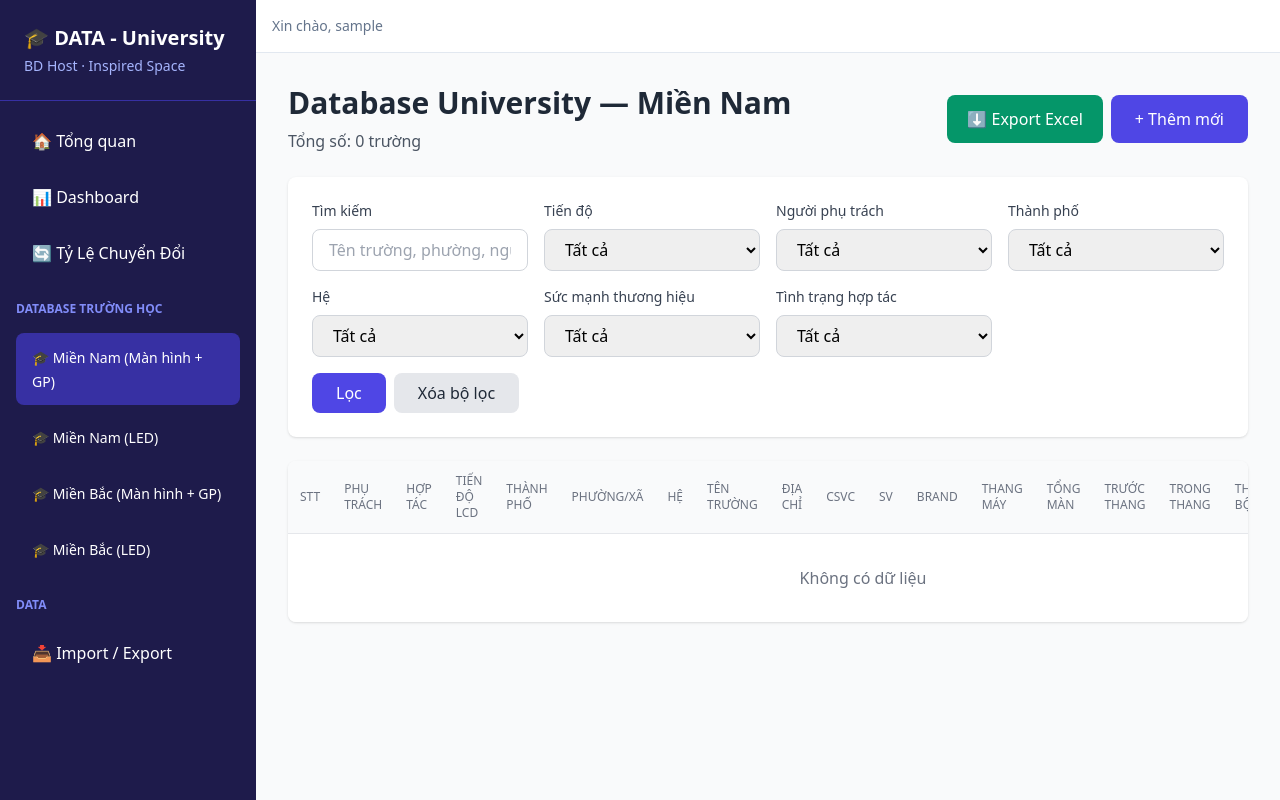
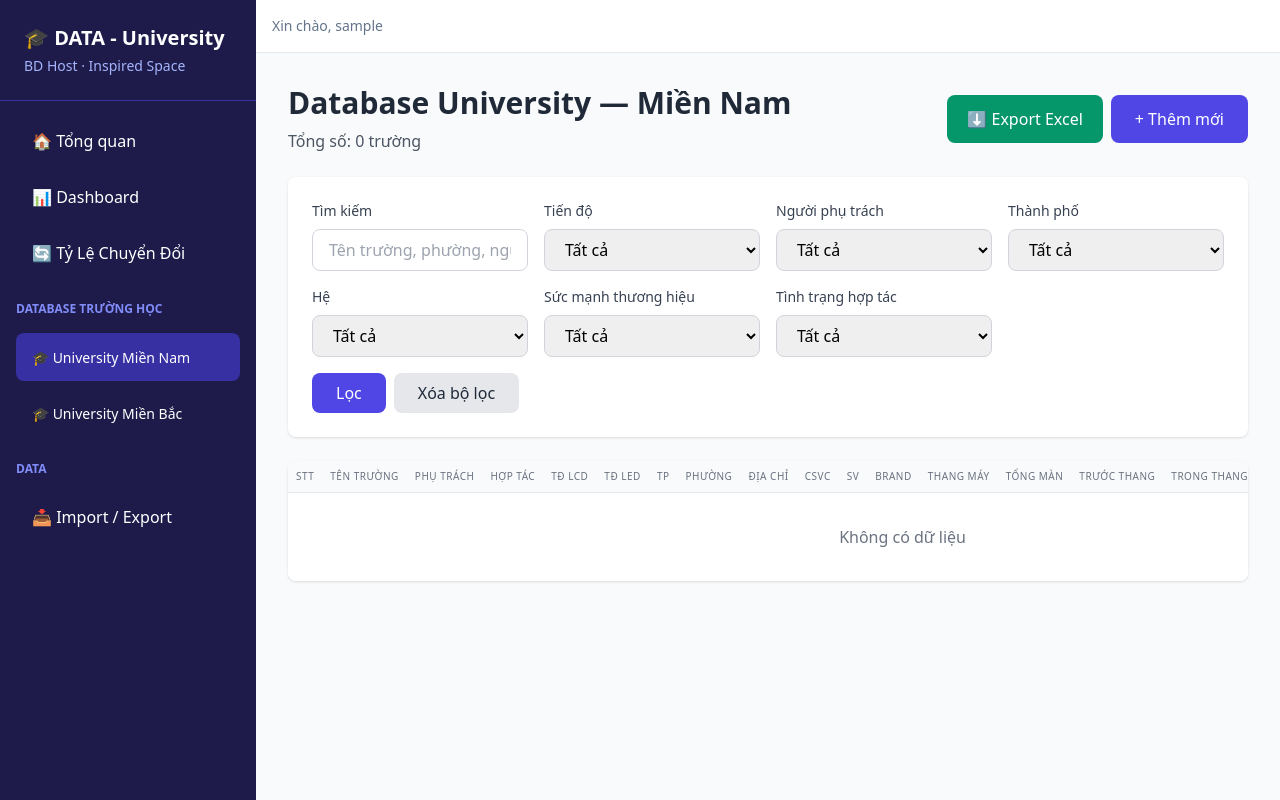
Before and after one commit to doantrieuvy5403-cmd/data-university, a Flask app: page /database/mn in a window 1280 px wide. Run offline with Flask 3, Linux system fonts and the light colour scheme; the visitor is signed in with stand-in values (Sample User, id 1); data that the repository does not hold is empty; some libraries are stand-ins or nearby versions.

Commit message:
Revert split views and merge all columns into compact table

```diff
--- a/templates/base.html
+++ b/templates/base.html
@@ -31,25 +31,16 @@
                 </a>
 
                 {% set cur_reg = request.view_args.get('region') if request.endpoint == 'database' else None %}
-                {% set cur_type = request.args.get('type', 'lcd') %}
                 <div class="pt-4 pb-2">
                     <p class="text-xs text-indigo-400 uppercase font-semibold">Database trường học</p>
                 </div>
-                <a href="{{ url_for('database', region='mn', type='lcd') }}"
-                   class="block px-4 py-3 rounded-lg hover:bg-indigo-800 transition {% if cur_reg == 'mn' and cur_type == 'lcd' %}bg-indigo-800{% endif %}">
-                    <span class="font-medium text-sm">🎓 Miền Nam (Màn hình + GP)</span>
+                <a href="{{ url_for('database', region='mn') }}"
+                   class="block px-4 py-3 rounded-lg hover:bg-indigo-800 transition {% if cur_reg == 'mn' %}bg-indigo-800{% endif %}">
+                    <span class="font-medium text-sm">🎓 University Miền Nam</span>
                 </a>
-                <a href="{{ url_for('database', region='mn', type='led') }}"
-                   class="block px-4 py-3 rounded-lg hover:bg-indigo-800 transition {% if cur_reg == 'mn' and cur_type == 'led' %}bg-indigo-800{% endif %}">
-                    <span class="font-medium text-sm">🎓 Miền Nam (LED)</span>
-                </a>
-                <a href="{{ url_for('database', region='mb', type='lcd') }}"
-                   class="block px-4 py-3 rounded-lg hover:bg-indigo-800 transition {% if cur_reg == 'mb' and cur_type == 'lcd' %}bg-indigo-800{% endif %}">
-                    <span class="font-medium text-sm">🎓 Miền Bắc (Màn hình + GP)</span>
-                </a>
-                <a href="{{ url_for('database', region='mb', type='led') }}"
-                   class="block px-4 py-3 rounded-lg hover:bg-indigo-800 transition {% if cur_reg == 'mb' and cur_type == 'led' %}bg-indigo-800{% endif %}">
-                    <span class="font-medium text-sm">🎓 Miền Bắc (LED)</span>
+                <a href="{{ url_for('database', region='mb') }}"
+                   class="block px-4 py-3 rounded-lg hover:bg-indigo-800 transition {% if cur_reg == 'mb' %}bg-indigo-800{% endif %}">
+                    <span class="font-medium text-sm">🎓 University Miền Bắc</span>
                 </a>
 
                 <div class="pt-4 pb-2">
--- a/templates/database.html
+++ b/templates/database.html
@@ -89,81 +89,82 @@
     <div class="overflow-x-auto">
         <table class="min-w-full divide-y divide-gray-200">
             <thead class="bg-gray-50">
-                {% set view_type = request.args.get('type', 'lcd') %}
                 <tr>
-                    <th class="px-3 py-3 text-left text-xs font-medium text-gray-500 uppercase">STT</th>
-                    <th class="px-3 py-3 text-left text-xs font-medium text-gray-500 uppercase">Phụ trách</th>
-                    <th class="px-3 py-3 text-left text-xs font-medium text-gray-500 uppercase">Hợp tác</th>
-                    <th class="px-3 py-3 text-left text-xs font-medium text-gray-500 uppercase">Tiến độ {% if view_type == 'led' %}LED{% else %}LCD{% endif %}</th>
-                    <th class="px-3 py-3 text-left text-xs font-medium text-gray-500 uppercase">Thành phố</th>
-                    <th class="px-3 py-3 text-left text-xs font-medium text-gray-500 uppercase">Phường/Xã</th>
-                    <th class="px-3 py-3 text-left text-xs font-medium text-gray-500 uppercase">Hệ</th>
-                    <th class="px-3 py-3 text-left text-xs font-medium text-gray-500 uppercase">Tên trường</th>
-                    <th class="px-3 py-3 text-left text-xs font-medium text-gray-500 uppercase">Địa chỉ</th>
-                    <th class="px-3 py-3 text-left text-xs font-medium text-gray-500 uppercase">CSVC</th>
-                    <th class="px-3 py-3 text-left text-xs font-medium text-gray-500 uppercase">SV</th>
-                    <th class="px-3 py-3 text-left text-xs font-medium text-gray-500 uppercase">Brand</th>
-
-                    {% if view_type == 'led' %}
-                    <th class="px-3 py-3 text-left text-xs font-medium text-gray-500 uppercase">SL MÀN LED</th>
-                    {% else %}
-                    <th class="px-3 py-3 text-left text-xs font-medium text-gray-500 uppercase">Thang máy</th>
-                    <th class="px-3 py-3 text-left text-xs font-medium text-gray-500 uppercase">Tổng màn</th>
-                    <th class="px-3 py-3 text-left text-xs font-medium text-gray-500 uppercase">Trước thang</th>
-                    <th class="px-3 py-3 text-left text-xs font-medium text-gray-500 uppercase">Trong thang</th>
-                    <th class="px-3 py-3 text-left text-xs font-medium text-gray-500 uppercase">Thang bộ/Cột</th>
-                    <th class="px-3 py-3 text-left text-xs font-medium text-gray-500 uppercase">SL GP</th>
-                    {% endif %}
-
-                    <th class="px-3 py-3 text-left text-xs font-medium text-gray-500 uppercase">Liên hệ</th>
-                    <th class="px-3 py-3 text-left text-xs font-medium text-gray-500 uppercase">Thao tác</th>
+                    <th class="px-2 py-2 text-left text-[10px] font-medium text-gray-500 uppercase tracking-wider whitespace-nowrap">STT</th>
+                    <th class="px-2 py-2 text-left text-[10px] font-medium text-gray-500 uppercase tracking-wider whitespace-nowrap">Tên trường</th>
+                    <th class="px-2 py-2 text-left text-[10px] font-medium text-gray-500 uppercase tracking-wider whitespace-nowrap">Phụ trách</th>
+                    <th class="px-2 py-2 text-left text-[10px] font-medium text-gray-500 uppercase tracking-wider whitespace-nowrap">Hợp tác</th>
+                    <th class="px-2 py-2 text-left text-[10px] font-medium text-gray-500 uppercase tracking-wider whitespace-nowrap">TĐ LCD</th>
+                    <th class="px-2 py-2 text-left text-[10px] font-medium text-gray-500 uppercase tracking-wider whitespace-nowrap">TĐ LED</th>
+                    <th class="px-2 py-2 text-left text-[10px] font-medium text-gray-500 uppercase tracking-wider whitespace-nowrap">TP</th>
+                    <th class="px-2 py-2 text-left text-[10px] font-medium text-gray-500 uppercase tracking-wider whitespace-nowrap">Phường</th>
+                    <th class="px-2 py-2 text-left text-[10px] font-medium text-gray-500 uppercase tracking-wider whitespace-nowrap">Địa chỉ</th>
+                    <th class="px-2 py-2 text-left text-[10px] font-medium text-gray-500 uppercase tracking-wider whitespace-nowrap">CSVC</th>
+                    <th class="px-2 py-2 text-left text-[10px] font-medium text-gray-500 uppercase tracking-wider whitespace-nowrap">SV</th>
+                    <th class="px-2 py-2 text-left text-[10px] font-medium text-gray-500 uppercase tracking-wider whitespace-nowrap">Brand</th>
+                    <th class="px-2 py-2 text-left text-[10px] font-medium text-gray-500 uppercase tracking-wider whitespace-nowrap">Thang máy</th>
+                    <th class="px-2 py-2 text-left text-[10px] font-medium text-gray-500 uppercase tracking-wider whitespace-nowrap">Tổng màn</th>
+                    <th class="px-2 py-2 text-left text-[10px] font-medium text-gray-500 uppercase tracking-wider whitespace-nowrap">Trước thang</th>
+                    <th class="px-2 py-2 text-left text-[10px] font-medium text-gray-500 uppercase tracking-wider whitespace-nowrap">Trong thang</th>
+                    <th class="px-2 py-2 text-left text-[10px] font-medium text-gray-500 uppercase tracking-wider whitespace-nowrap">Thang bộ</th>
+                    <th class="px-2 py-2 text-left text-[10px] font-medium text-gray-500 uppercase tracking-wider whitespace-nowrap">LED</th>
+                    <th class="px-2 py-2 text-left text-[10px] font-medium text-gray-500 uppercase tracking-wider whitespace-nowrap">GP</th>
+                    <th class="px-2 py-2 text-left text-[10px] font-medium text-gray-500 uppercase tracking-wider whitespace-nowrap">Liên hệ</th>
+                    <th class="px-2 py-2 text-left text-[10px] font-medium text-gray-500 uppercase tracking-wider whitespace-nowrap">Thao tác</th>
                 </tr>
             </thead>
             <tbody class="bg-white divide-y divide-gray-200">
                 {% for record in records.items %}
                 <tr class="hover:bg-gray-50">
-                    <td class="px-3 py-3 whitespace-nowrap text-sm text-gray-900">{{ record.stt or '' }}</td>
-                    <td class="px-3 py-3 text-sm text-gray-900">{{ record.person_in_charge or '' }}</td>
-                    <td class="px-3 py-3 text-sm">
+                    <td class="px-2 py-2 whitespace-nowrap text-xs text-gray-900">{{ record.stt or '' }}</td>
+                    <td class="px-2 py-2 text-xs text-gray-900 font-medium max-w-[150px] truncate" title="{{ record.school_name or '' }}">{{ record.school_name or '' }}</td>
+                    <td class="px-2 py-2 text-xs text-gray-900 whitespace-nowrap">{{ record.person_in_charge or '' }}</td>
+                    <td class="px-2 py-2 text-xs whitespace-nowrap">
                         {% if record.cooperation_status %}
-                            <span class="px-2 py-1 text-xs rounded-full {% if 'Đã' in record.cooperation_status %}bg-emerald-100 text-emerald-700{% else %}bg-slate-100 text-slate-600{% endif %}">{{ record.cooperation_status }}</span>
+                            <span class="px-1.5 py-0.5 rounded-full {% if 'Đã' in record.cooperation_status %}bg-emerald-100 text-emerald-700{% else %}bg-slate-100 text-slate-600{% endif %}">{{ record.cooperation_status }}</span>
                         {% endif %}
                     </td>
-                    <td class="px-3 py-3 text-sm">
-                        {% set st = record.led_status if view_type == 'led' else record.status %}
-                        {% if st %}
-                            <span class="px-2 py-1 text-xs font-medium rounded-full
-                                {% if st == 'Done' %}bg-green-100 text-green-800
-                                {% elif st == 'Deal' %}bg-blue-100 text-blue-800
-                                {% elif st == 'Plan A' %}bg-yellow-100 text-yellow-800
-                                {% elif st == 'Plan B' %}bg-orange-100 text-orange-800
-                                {% elif st == 'Research' %}bg-purple-100 text-purple-800
-                                {% elif st == 'Fail' %}bg-red-100 text-red-800
-                                {% else %}bg-gray-100 text-gray-800{% endif %}">{{ st }}</span>
+                    <td class="px-2 py-2 text-xs whitespace-nowrap">
+                        {% if record.status %}
+                            <span class="px-1.5 py-0.5 rounded-full
+                                {% if record.status == 'Done' %}bg-green-100 text-green-800
+                                {% elif record.status == 'Deal' %}bg-blue-100 text-blue-800
+                                {% elif record.status == 'Plan A' %}bg-yellow-100 text-yellow-800
+                                {% elif record.status == 'Plan B' %}bg-orange-100 text-orange-800
+                                {% elif record.status == 'Research' %}bg-purple-100 text-purple-800
+                                {% elif record.status == 'Fail' %}bg-red-100 text-red-800
+                                {% else %}bg-gray-100 text-gray-800{% endif %}">{{ record.status }}</span>
                         {% endif %}
                     </td>
-                    <td class="px-3 py-3 text-sm text-gray-900">{{ record.city or '' }}</td>
-                    <td class="px-3 py-3 text-sm text-gray-900">{{ record.ward or '' }}</td>
-                    <td class="px-3 py-3 text-sm text-gray-900">{{ record.level or '' }}</td>
-                    <td class="px-3 py-3 text-sm text-gray-900 font-medium max-w-xs">{{ record.school_name or '' }}</td>
-                    <td class="px-3 py-3 text-sm text-gray-900 max-w-[150px] truncate" title="{{ record.address or '' }}">{{ record.address or '' }}</td>
-                    <td class="px-3 py-3 text-sm text-gray-900">{{ record.csvc or '' }}</td>
-                    <td class="px-3 py-3 text-sm text-gray-900">{{ record.student_count or '' }}</td>
-                    <td class="px-3 py-3 text-sm text-gray-900">{{ record.brand_strength or '' }}</td>
+                    <td class="px-2 py-2 text-xs whitespace-nowrap">
+                        {% if record.led_status %}
+                            <span class="px-1.5 py-0.5 rounded-full
+                                {% if record.led_status == 'Done' %}bg-green-100 text-green-800
+                                {% elif record.led_status == 'Deal' %}bg-blue-100 text-blue-800
+                                {% elif record.led_status == 'Plan A' %}bg-yellow-100 text-yellow-800
+                                {% elif record.led_status == 'Plan B' %}bg-orange-100 text-orange-800
+                                {% elif record.led_status == 'Research' %}bg-purple-100 text-purple-800
+                                {% elif record.led_status == 'Fail' %}bg-red-100 text-red-800
+                                {% else %}bg-gray-100 text-gray-800{% endif %}">{{ record.led_status }}</span>
+                        {% endif %}
+                    </td>
+                    <td class="px-2 py-2 text-xs text-gray-900 max-w-[80px] truncate" title="{{ record.city or '' }}">{{ record.city or '' }}</td>
+                    <td class="px-2 py-2 text-xs text-gray-900 max-w-[80px] truncate" title="{{ record.ward or '' }}">{{ record.ward or '' }}</td>
+                    <td class="px-2 py-2 text-xs text-gray-900 max-w-[120px] truncate" title="{{ record.address or '' }}">{{ record.address or '' }}</td>
+                    <td class="px-2 py-2 text-xs text-gray-900 whitespace-nowrap">{{ record.csvc or '' }}</td>
+                    <td class="px-2 py-2 text-xs text-gray-900 whitespace-nowrap">{{ record.student_count or '' }}</td>
+                    <td class="px-2 py-2 text-xs text-gray-900 whitespace-nowrap">{{ record.brand_strength or '' }}</td>
 
-                    {% if view_type == 'led' %}
-                    <td class="px-3 py-3 text-sm text-gray-900 text-center">{{ record.led_screens if record.led_screens is not none else '' }}</td>
-                    {% else %}
-                    <td class="px-3 py-3 text-sm text-gray-900 text-center">{{ record.num_elevators if record.num_elevators is not none else '' }}</td>
-                    <td class="px-3 py-3 text-sm font-semibold text-gray-900 text-center">{{ record.total_screens or 0 }}</td>
-                    <td class="px-3 py-3 text-sm text-gray-900 text-center">{{ record.screens_before_elevator if record.screens_before_elevator is not none else '' }}</td>
-                    <td class="px-3 py-3 text-sm text-gray-900 text-center">{{ record.screens_in_elevator if record.screens_in_elevator is not none else '' }}</td>
-                    <td class="px-3 py-3 text-sm text-gray-900 text-center">{{ record.screens_stairs if record.screens_stairs is not none else '' }}</td>
-                    <td class="px-3 py-3 text-sm text-gray-900 text-center">{{ record.gp_count if record.gp_count is not none else '' }}</td>
-                    {% endif %}
+                    <td class="px-2 py-2 text-xs text-gray-900 text-center">{{ record.num_elevators if record.num_elevators is not none else '' }}</td>
+                    <td class="px-2 py-2 text-xs font-semibold text-gray-900 text-center">{{ record.total_screens or 0 }}</td>
+                    <td class="px-2 py-2 text-xs text-gray-900 text-center">{{ record.screens_before_elevator if record.screens_before_elevator is not none else '' }}</td>
+                    <td class="px-2 py-2 text-xs text-gray-900 text-center">{{ record.screens_in_elevator if record.screens_in_elevator is not none else '' }}</td>
+                    <td class="px-2 py-2 text-xs text-gray-900 text-center">{{ record.screens_stairs if record.screens_stairs is not none else '' }}</td>
+                    <td class="px-2 py-2 text-xs text-gray-900 text-center">{{ record.led_screens if record.led_screens is not none else '' }}</td>
+                    <td class="px-2 py-2 text-xs text-gray-900 text-center">{{ record.gp_count if record.gp_count is not none else '' }}</td>
 
-                    <td class="px-3 py-3 text-sm text-gray-900 max-w-[120px] truncate" title="{{ record.contact_info or '' }}">{{ record.contact_info or '' }}</td>
-                    <td class="px-3 py-3 whitespace-nowrap text-sm">
+                    <td class="px-2 py-2 text-xs text-gray-900 max-w-[100px] truncate" title="{{ record.contact_info or '' }}">{{ record.contact_info or '' }}</td>
+                    <td class="px-2 py-2 whitespace-nowrap text-xs">
                         <div class="flex gap-2">
                             <a href="{{ url_for('edit_record', id=record.id) }}" class="text-indigo-600 hover:text-indigo-800 font-medium">Sửa</a>
                             <form method="POST" action="{{ url_for('delete_record', id=record.id) }}"
@@ -174,7 +175,7 @@
                     </td>
                 </tr>
                 {% else %}
-                <tr><td colspan="20" class="px-4 py-8 text-center text-gray-500">Không có dữ liệu</td></tr>
+                <tr><td colspan="21" class="px-4 py-8 text-center text-gray-500">Không có dữ liệu</td></tr>
                 {% endfor %}
             </tbody>
         </table>
```
